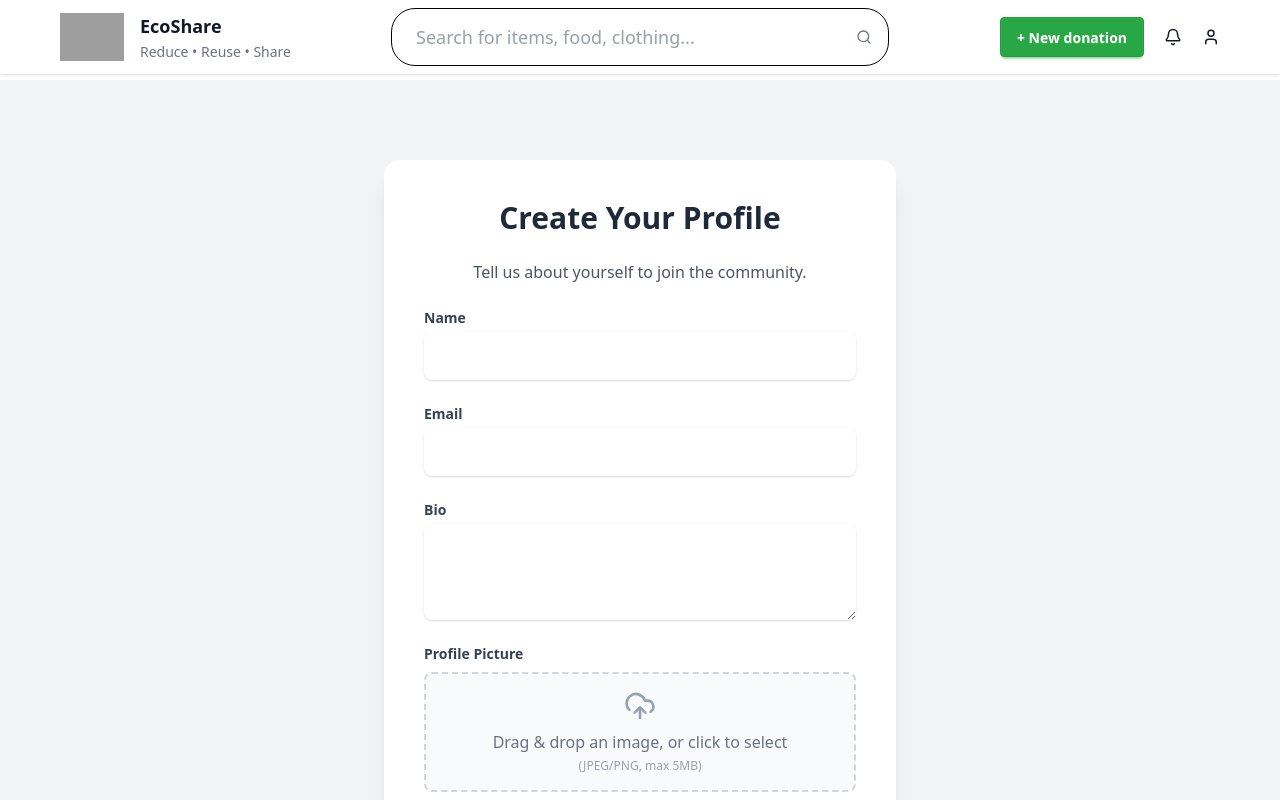
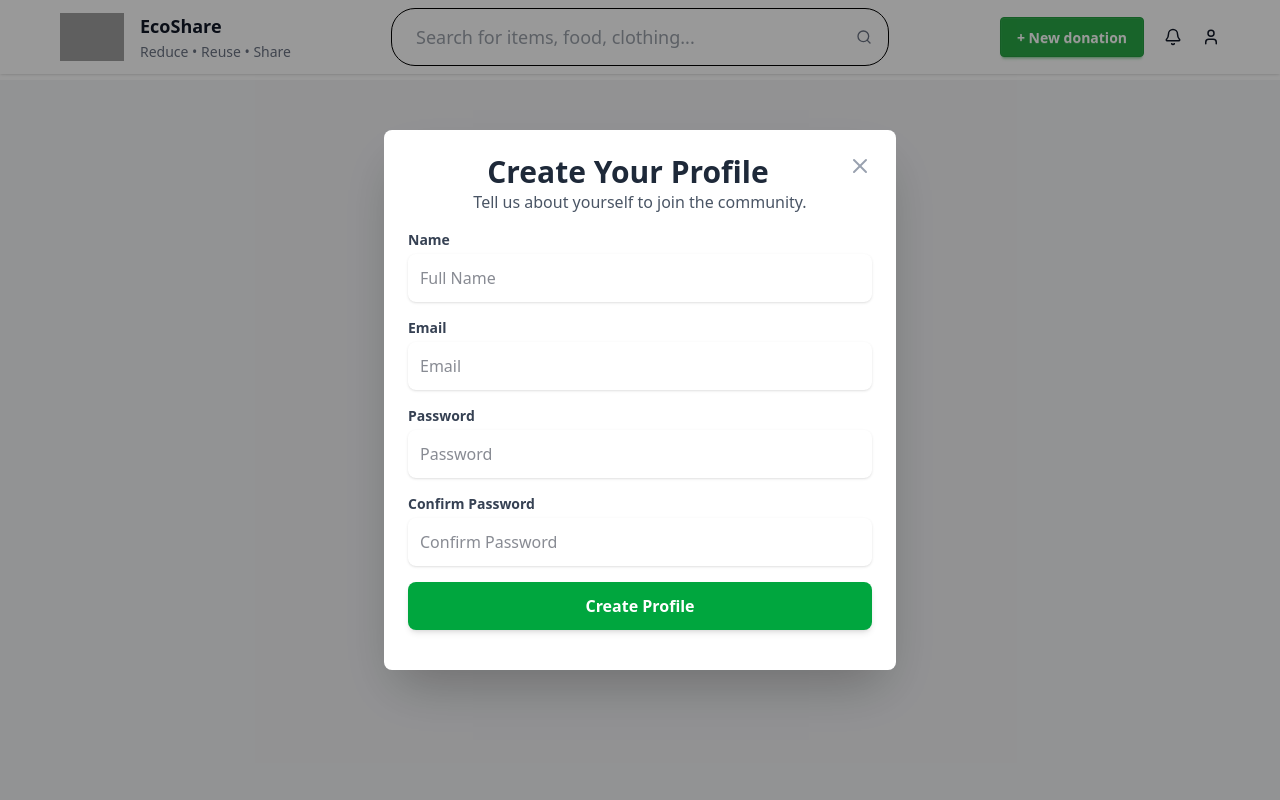
Before and after one commit to rfiguerac/ecoshare, a React (Vite) app: page /createProfile in a window 1280 px wide. Shown: the top 800 px of the page. Built offline with nearby package versions, Linux system fonts and the light colour scheme; grey boxes are pictures that could not be loaded.

Commit message:
Crear pagina de log in y registrarse

```diff
--- a/src/components/Navbar.tsx
+++ b/src/components/Navbar.tsx
@@ -3,6 +3,9 @@ import { Search, Bell, User, Plus } from "lucide-react";
 import { Link, useNavigate } from "react-router-dom";
 import { donations } from "../data/donations";
 import CreateDonationForm from "./Donation/CreateDonationForm";
+import CreateProfileForm from "./Profile/CreateProfileForm";
+import LoginForm from "./Profile/LoginForm";
+
 // Sugerencias de búsqueda simuladas
 const mockSuggestions = donations.map((donation) => donation.title);
 
@@ -70,6 +73,27 @@ export const Navbar = () => {
     setIsModalOpen(!isModalOpen);
   }
 
+  const [isLoginModalOpen, setIsLoginModalOpen] = useState(false);
+  function handleShowLoginModal(): void {
+    setIsLoginModalOpen(!isLoginModalOpen);
+  }
+
+  const [isCreateProfileModalOpen, setIsCreateProfileModalOpen] = useState(false);
+  function handleShowCreateProfileModal(): void {
+    setIsCreateProfileModalOpen(!isCreateProfileModalOpen);
+  }
+
+  const handleRegisterShowModal = () => {
+    handleShowLoginModal();
+    handleShowCreateProfileModal();
+  };
+
+
+
+
+
+
+
   return (
     <>
       <div className=" flex navbar left-0 fixed bg-white/70 backdrop-blur-sm shadow-sm lg:px-15 z-50 top-0 w-full">
@@ -104,15 +128,14 @@ export const Navbar = () => {
                   </button>
                 </li>
                 <li>
-                  <a>
+                  <button>
                     <Bell size={18} /> Notifications
-                  </a>
+                  </button>
                 </li>
                 <li>
-                  <a>
-                    <User size={18} />
-                    Profile
-                  </a>
+                  <button onClick={handleShowLoginModal}>
+                    <User size={18} />Profile
+                  </button>
                 </li>
               </ul>
             </div>
@@ -198,11 +221,16 @@ export const Navbar = () => {
               + New donation
             </button>
             <Bell size={18} className="hidden lg:block" />
-            <User size={18} className="hidden lg:block" />
+            <button
+              onClick={handleShowLoginModal}>
+              <User size={18} className="hidden lg:block" />
+            </button>
           </div>
         </div>
       </div>
       {isModalOpen && <CreateDonationForm handleShowModal={handleShowModal} />}
+      {isLoginModalOpen && <LoginForm handleShowModal={handleShowLoginModal} handleRegisterShowModal={handleRegisterShowModal} />}
+      {isCreateProfileModalOpen && <CreateProfileForm handleShowModal={handleShowCreateProfileModal} />}
     </>
   );
 };
--- a/src/components/Profile/CreateProfileForm.tsx
+++ b/src/components/Profile/CreateProfileForm.tsx
@@ -1,67 +1,70 @@
-import React, { useState, useCallback } from 'react';
-import { useDropzone } from 'react-dropzone';
-import {  UploadCloud, X } from 'lucide-react';
+import React, { useState, useEffect } from 'react';
+import { X } from 'lucide-react';
 
-// The data structure for a new user profile
-interface UserProfile {
-  name: string;
-  email: string;
-  bio: string;
-  profilePictureUrl: string;
+
+import { useCreateProfile } from '../../hooks/user/useCreateProfile';
+
+interface ModalProps {
+  handleShowModal: () => void;
 }
 
-// A new type to represent the file with a preview URL
-interface FileWithPreview extends File {
-  preview: string;
-}
 
-const ProfileCreationForm = () => {
-  const [formData, setFormData] = useState<UserProfile>({
-    name: '',
-    email: '',
-    bio: '',
-    profilePictureUrl: '',
-  });
 
-  const [file, setFile] = useState<FileWithPreview | null>(null);
+const CreateProfileForm = (props: ModalProps) => {
+  const { handleShowModal } = props;
+
+  const { formData, setFormData } = useCreateProfile();
+
   const [isSubmitting, setIsSubmitting] = useState(false);
   const [errors, setErrors] = useState<Record<string, string>>({});
 
-  const onDrop = useCallback((acceptedFiles: File[]) => {
-    // We only accept one file for a profile picture
-    if (acceptedFiles.length > 0) {
-      const newFile = acceptedFiles[0];
-      if (file) {
-        URL.revokeObjectURL(file.preview);
+
+  const [confirmPassword, setConfirmPassword] = useState('');
+
+  useEffect(() => {
+    // Create a temporary object to hold validation errors for this render
+    const newErrors: Record<string, string> = {};
+
+    // Validate password
+    if (formData.password && formData.password.length < 5) {
+      newErrors.password = 'Password must be at least 5 characters long.';
+    } else if (formData.password && !/[a-zA-Z]/.test(formData.password)) {
+      newErrors.password = 'Password must contain at least one letter.';
     }
-      setFile(Object.assign(newFile, {
-        preview: URL.createObjectURL(newFile)
+
+    // Validate confirm password
+    if (confirmPassword && formData.password !== confirmPassword) {
+      newErrors.confirmPassword = 'Passwords do not match.';
+    }
+
+    // Use a function to merge the new errors, ensuring we keep other errors (e.g., name/email)
+    // but overwrite the password and confirmPassword errors correctly.
+    setErrors(prevErrors => ({
+      ...prevErrors,
+      password: newErrors.password,
+      confirmPassword: newErrors.confirmPassword,
     }));
-    }
-  }, [file]);
 
-  const { getRootProps, getInputProps, isDragActive } = useDropzone({
-    onDrop,
-    accept: {
-      'image/jpeg': ['.jpeg', '.jpg'],
-      'image/png': ['.png']
-    },
-    maxSize: 5 * 1024 * 1024, // 5MB
-    multiple: false
-  });
+  }, [formData.password, confirmPassword]);
 
-  const removeFile = () => {
-    if (file) {
-      URL.revokeObjectURL(file.preview);
-    }
-    setFile(null);
-  };
 
   const validate = () => {
     const newErrors: Record<string, string> = {};
     if (!formData.name) newErrors.name = 'Name is required.';
     if (!formData.email) newErrors.email = 'Email is required.';
-    if (!file) newErrors.profilePicture = 'A profile picture is required.';
+    if (!formData.password) newErrors.password = 'Password is required.';
+    // --- Password validation logic ---
+    if (!formData.password) {
+      newErrors.password = 'Password is required.';
+    } else if (formData.password.length < 5) {
+      // Rule 1: Minimum length check
+      newErrors.password = 'Password must be at least 5 characters long.';
+    } else if (!/[a-zA-Z]/.test(formData.password)) {
+      // Rule 2: Check for at least one letter using a regular expression
+      newErrors.password = 'Password must contain at least one letter.';
+    }
+
+    if (formData.password !== confirmPassword) newErrors.confirmPassword = 'Passwords do not match.';
     return newErrors;
   };
 
@@ -80,16 +83,36 @@ const ProfileCreationForm = () => {
     }
   };
 
+
+
+
+
   return (
-    <div className="bg-gray-100 p-8 min-h-screen">
-      <form onSubmit={handleSubmit} className="bg-white rounded-2xl shadow-xl p-6 md:p-10 max-w-lg mx-auto space-y-6">
-        <h2 className="text-3xl font-bold text-center text-gray-800">Create Your Profile</h2>
-        <p className="text-gray-600 text-center">Tell us about yourself to join the community.</p>
+    <div>
+      <dialog open className="modal">
+        <div className="modal-box">
+          <h2 className="text-3xl font-bold text-center text-gray-800">
+            Create Your Profile
+            <X onClick={handleShowModal} className="float-right text-gray-400 cursor-pointer hover:text-gray-600" />
+          </h2>
+          <p className="text-gray-600 text-center">
+            Tell us about yourself to join the community.
+          </p>
+          {isSubmitting && (
+            <div className="flex justify-center">
+              <span className="loading loading-spinner loading-xl"></span>
+            </div>
+          )}
 
+          <div className="mb-4">
+            <form onSubmit={handleSubmit} className="space-y-4">
+              <fieldset disabled={isSubmitting}></fieldset>
               {/* Name */}
               <div>
                 <label htmlFor="name" className="block text-sm font-semibold text-gray-700">Name</label>
-          <input type="text" name="name" value={formData.name} onChange={handleChange}
+                <input type="text" name="name" value={formData.name}
+                  onChange={handleChange}
+                  placeholder="Full Name"
                   className="mt-1 block w-full rounded-lg border-gray-300 shadow-sm focus:border-green-500 focus:ring-green-500 p-3" />
                 {errors.name && <p className="mt-1 text-sm text-red-600">{errors.name}</p>}
               </div>
@@ -97,20 +120,41 @@ const ProfileCreationForm = () => {
               {/* Email */}
               <div>
                 <label htmlFor="email" className="block text-sm font-semibold text-gray-700">Email</label>
-          <input type="email" name="email" value={formData.email} onChange={handleChange}
+                <input type="email" name="email" value={formData.email}
+                  onChange={handleChange}
+                  placeholder="Email"
                   className="mt-1 block w-full rounded-lg border-gray-300 shadow-sm focus:border-green-500 focus:ring-green-500 p-3" />
                 {errors.email && <p className="mt-1 text-sm text-red-600">{errors.email}</p>}
               </div>
 
-        {/* Bio */}
+              {/* Password */}
               <div>
-          <label htmlFor="bio" className="block text-sm font-semibold text-gray-700">Bio</label>
-          <textarea name="bio" value={formData.bio} onChange={handleChange} rows={3}
+                <label htmlFor="password" className="block text-sm font-semibold text-gray-700">Password</label>
+                <input type="password" name="password" value={formData.password}
+                  onChange={handleChange}
+                  placeholder="Password"
                   className="mt-1 block w-full rounded-lg border-gray-300 shadow-sm focus:border-green-500 focus:ring-green-500 p-3" />
+                {errors.password && <p className="mt-1 text-sm text-red-600">{errors.password}</p>}
               </div>
 
+
+              {/* Confirm Password */}
+              <div>
+                <label htmlFor="confirmPassword" className="block text-sm font-semibold text-gray-700">Confirm Password</label>
+                <input type="password" name="confirmPassword" value={confirmPassword}
+                  onChange={(e) => setConfirmPassword(e.target.value)}
+                  placeholder="Confirm Password"
+                  className="mt-1 block w-full rounded-lg border-gray-300 shadow-sm focus:border-green-500 focus:ring-green-500 p-3 " />
+                {errors.confirmPassword && <p className="mt-1 text-sm text-red-600">{errors.confirmPassword}</p>}
+              </div>
+              {/* <div>
+                <label htmlFor="bio" className="block text-sm font-semibold text-gray-700">Bio</label>
+                <textarea name="bio" onChange={handleChange} rows={3}
+                  className="mt-1 block w-full rounded-lg border-gray-300 shadow-sm focus:border-green-500 focus:ring-green-500 p-3" />
+              </div> */}
+
               {/* Profile Picture Upload */}
-        <div>
+              {/* <div>
                   <label className="block text-sm font-semibold text-gray-700 mb-2">Profile Picture</label>
                   <div
                     {...getRootProps({
@@ -153,7 +197,7 @@ const ProfileCreationForm = () => {
                   {errors.profilePicture && (
                     <p className="mt-1 text-sm text-red-600">{errors.profilePicture}</p>
                   )}
-        </div>
+                </div> */}
 
               {/* Submit Button */}
               <button type="submit" disabled={isSubmitting}
@@ -162,7 +206,11 @@ const ProfileCreationForm = () => {
               </button>
             </form>
           </div>
+        </div>
+      </dialog>
+    </div>
+
   );
 };
 
-export default ProfileCreationForm;
+export default CreateProfileForm;
--- a/src/components/Profile/LoginForm.tsx
+++ b/src/components/Profile/LoginForm.tsx
@@ -1,14 +1,24 @@
 import React, { useState } from 'react';
-import { Link } from 'react-router-dom';
+import { X } from 'lucide-react';
 
-const Login = () => {
-    const [formData, setFormData] = useState({
-        email: '',
-        password: '',
-    });
+import { useLoginUser } from '../../hooks/user/useLoginUser';
+
+
+interface ModalProps {
+    handleShowModal: () => void;
+    handleRegisterShowModal: () => void;
+}
+
+const LoginForm = (props: ModalProps) => {
+    const { handleShowModal, handleRegisterShowModal } = props;
+
+
+    const { formData, setFormData } = useLoginUser();
 
     const [isSubmitting, setIsSubmitting] = useState(false);
     const [errors, setErrors] = useState<Record<string, string>>({});
+
+
 
     const validate = () => {
         const newErrors: Record<string, string> = {};
@@ -19,7 +29,7 @@ const Login = () => {
 
     const handleChange = (e: React.ChangeEvent<HTMLInputElement>) => {
         const { name, value } = e.target;
-        setFormData(prevState => ({ ...prevState, [name]: value }));
+        setFormData((prevState: typeof formData) => ({ ...prevState, [name]: value }));
     };
 
     const handleSubmit = (e: React.FormEvent<HTMLFormElement>) => {
@@ -33,15 +43,32 @@ const Login = () => {
     };
 
     return (
-        <div className="bg-gray-100 p-8 min-h-screen flex items-center justify-center">
-            <form onSubmit={handleSubmit} className="bg-white rounded-2xl shadow-xl p-6 md:p-10 max-w-sm mx-auto space-y-6">
-                <h2 className="text-3xl font-bold text-center text-gray-800">Log In</h2>
-                <p className="text-gray-600 text-center">Welcome back! Please enter your details.</p>
+        <div>
+            <dialog open className="modal">
+                <div className="modal-box">
+                    <h2 className="text-3xl font-bold text-center text-gray-800">
+                        Log In
+                        <X onClick={handleShowModal}
+                            className="float-right text-gray-400 cursor-pointer hover:text-gray-600" />
+                    </h2>
+                    <p
+                        className="text-gray-600 text-center">Welcome back! Please enter your details.
+                    </p>
+                    {isSubmitting && (
+                        <div className="flex justify-center">
+                            <span className="loading loading-spinner loading-xl"></span>
+                        </div>
+                    )}
 
+                    <div className="mb-4">
+                        <form onSubmit={handleSubmit} className="space-y-4">
+                            <fieldset disabled={isSubmitting}></fieldset>
                             {/* Email */}
                             <div>
                                 <label htmlFor="email" className="block text-sm font-semibold text-gray-700">Email</label>
-                    <input type="email" name="email" value={formData.email} onChange={handleChange}
+                                <input type="email" name="email" value={formData.email}
+                                    onChange={handleChange}
+                                    placeholder="Email"
                                     className="mt-1 block w-full rounded-lg border-gray-300 shadow-sm focus:border-green-500 focus:ring-green-500 p-3" />
                                 {errors.email && <p className="mt-1 text-sm text-red-600">{errors.email}</p>}
                             </div>
@@ -49,7 +76,9 @@ const Login = () => {
                             {/* Password */}
                             <div>
                                 <label htmlFor="password" className="block text-sm font-semibold text-gray-700">Password</label>
-                    <input type="password" name="password" value={formData.password} onChange={handleChange}
+                                <input type="password" name="password" value={formData.password}
+                                    onChange={handleChange}
+                                    placeholder="Password"
                                     className="mt-1 block w-full rounded-lg border-gray-300 shadow-sm focus:border-green-500 focus:ring-green-500 p-3" />
                                 {errors.password && <p className="mt-1 text-sm text-red-600">{errors.password}</p>}
                             </div>
@@ -62,11 +91,17 @@ const Login = () => {
 
                             {/* Registration Link */}
                             <p className="text-center text-sm text-gray-600">
-                    Don't have an account? <Link to="/CreateProfile" className="text-green-600 font-semibold hover:underline">Register now</Link>
+                                Don't have an account?
+                                <button onClick={handleRegisterShowModal} type="button" className="text-center text-sm text-blue-500">
+                                    Register Now
+                                </button>
                             </p>
                         </form>
                     </div>
+                </div>
+            </dialog >
+        </div >
     );
 };
 
-export default Login;
+export default LoginForm;
--- a/src/components/category/CardCategory.tsx
+++ b/src/components/category/CardCategory.tsx
@@ -8,6 +8,8 @@ interface CardCategoryProps {
   bgColor?: string;
 }
 
+
+// filter category based on category clicked
 export const CardCategory = (props: CardCategoryProps) => {
   const { title, icon } = props.category;
   return (
--- a/src/domain/interfaces/User.ts
+++ b/src/domain/interfaces/User.ts
@@ -9,3 +9,6 @@ export interface User {
   createdAt?: Date;
   updatedAt?: Date;
 }
+
+export interface NewUser
+  extends Omit<User, "id"| "createdAt" | "updatedAt"> {}
--- /dev/null
+++ b/src/hooks/user/useCreateProfile.ts
@@ -0,0 +1,21 @@
+import { useEffect, useState } from "react";
+import type { NewUser } from "../../domain/interfaces/User";
+
+
+export const useCreateProfile = () => {
+
+
+  const [formData, setFormData] = useState<NewUser>({
+    name: "",
+    email: "",
+    password: "",
+    role: "user",
+  });
+
+  useEffect(() => {}, []);
+
+  return {
+    formData,
+    setFormData,
+  };
+};
--- /dev/null
+++ b/src/hooks/user/useLoginUser.ts
@@ -0,0 +1,21 @@
+import { useEffect, useState } from "react";
+import type { NewUser } from "../../domain/interfaces/User";
+
+
+export const useLoginUser = () => {
+
+
+  const [formData, setFormData] = useState<NewUser>({
+    name: "",
+    email: "",
+    password: "",
+    role: "user",
+  });
+
+  useEffect(() => {}, []);
+
+  return {
+    formData,
+    setFormData,
+  };
+};
--- a/src/router/index.tsx
+++ b/src/router/index.tsx
@@ -5,7 +5,6 @@ import { NotFound } from "../pages/NotFound";
 import { DonationDetailsPage } from "../pages/DonationDetailsPage";
 
 import ProfileCreationPage from "../pages/CreateProfilePage";
-import LoginPage from "../pages/LoginPage";
 import CategoryPage from "../pages/CategoryPage";
 import { DonationSearchPage } from "../pages/DonationSearchPage";
 
@@ -37,7 +36,6 @@ export default function AppRouter() {
         <Route path="/" element={<MainLayout />}>
           <Route index element={<MainPage />} />
           <Route path="donation/:id" element={<DonationDetailsPage />} />
-          <Route path="login" element={<LoginPage />} />
           <Route path="createProfile" element={<ProfileCreationPage />} />
           <Route path="category" element={<CategoryPage />} />
           <Route path="donationSearch" element={<DonationSearchPage />} />
```
Also changed, not shown: src/pages/LoginPage.tsx (+9 -9 lines). Lines whose indentation alone changed are shown as unchanged.
